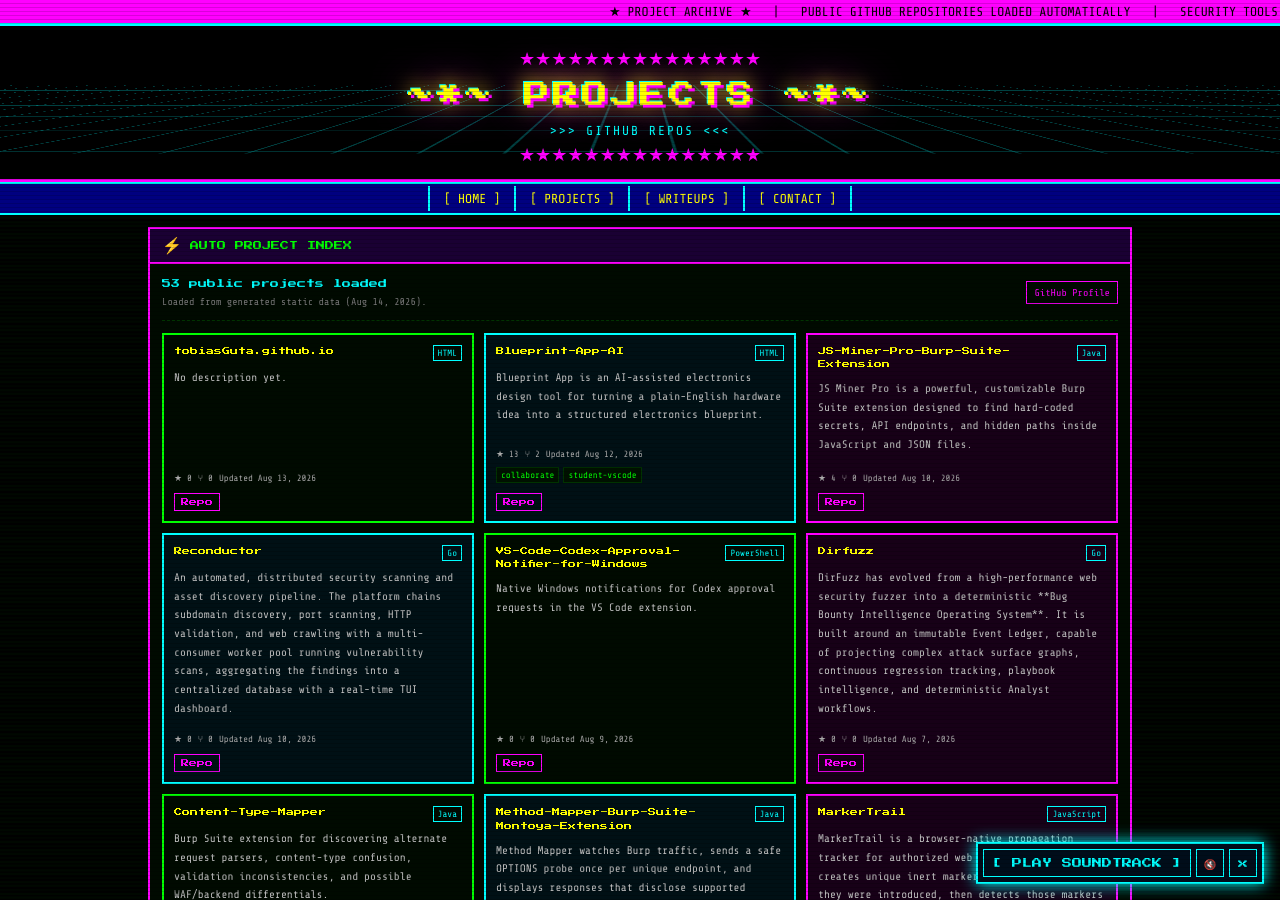
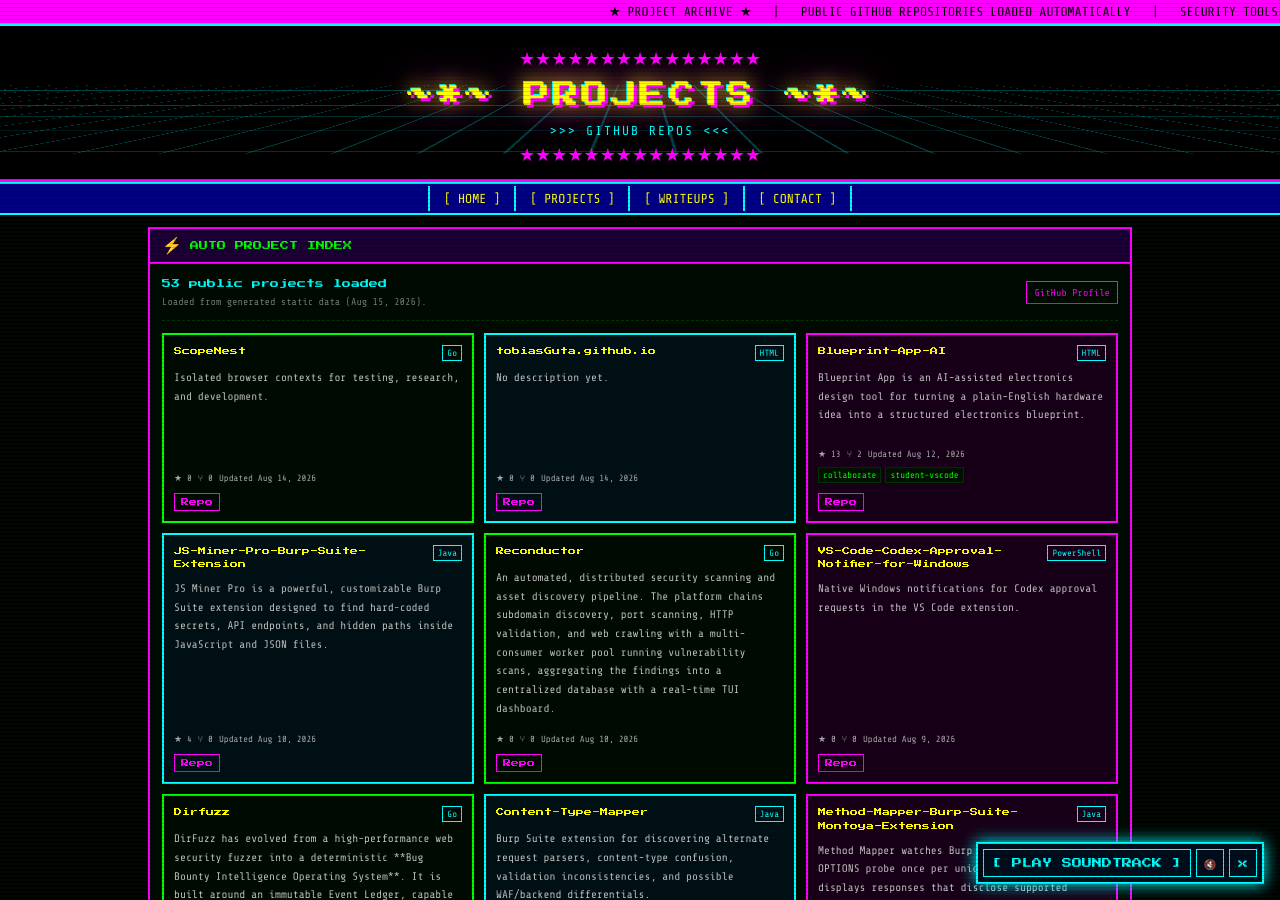
Before and after one commit to tobiasGuta/tobiasGuta.github.io, a Jekyll site: the page built from projects.html, in a window 1280 px wide and 900 px high. Built offline with Jekyll 4.4.1, drawn with Linux system fonts in a browser that asks for light colours; part of the change alters nothing that is shown; some of the changed text lies outside the part shown.

Commit message:
Update generated project data

```diff
--- a/assets/data/projects.json
+++ b/assets/data/projects.json
@@ -1,8 +1,21 @@
 {
   "owner": "tobiasGuta",
   "source": "github_api",
-  "generated_at": "2026-08-14T09:19:16.133570+00:00",
+  "generated_at": "2026-08-15T08:43:51.106518+00:00",
   "projects": [
+    {
+      "name": "ScopeNest",
+      "description": "Isolated browser contexts for testing, research, and development.",
+      "html_url": "https://github.com/tobiasGuta/ScopeNest",
+      "homepage": null,
+      "language": "Go",
+      "topics": [],
+      "stargazers_count": 0,
+      "forks_count": 0,
+      "updated_at": "2026-08-14T18:30:21Z",
+      "fork": false,
+      "archived": false
+    },
     {
       "name": "tobiasGuta.github.io",
       "description": null,
@@ -12,7 +25,7 @@
       "topics": [],
       "stargazers_count": 0,
       "forks_count": 0,
-      "updated_at": "2026-08-13T09:32:20Z",
+      "updated_at": "2026-08-14T09:19:20Z",
       "fork": false,
       "archived": false
     },
@@ -263,19 +276,6 @@
       "stargazers_count": 0,
       "forks_count": 0,
       "updated_at": "2026-07-24T13:25:06Z",
-      "fork": false,
-      "archived": false
-    },
-    {
-      "name": "ScopeNest",
-      "description": "Isolated browser contexts for testing, research, and development.",
-      "html_url": "https://github.com/tobiasGuta/ScopeNest",
-      "homepage": null,
-      "language": "Go",
-      "topics": [],
-      "stargazers_count": 0,
-      "forks_count": 0,
-      "updated_at": "2026-07-19T09:59:08Z",
       "fork": false,
       "archived": false
     },
```
